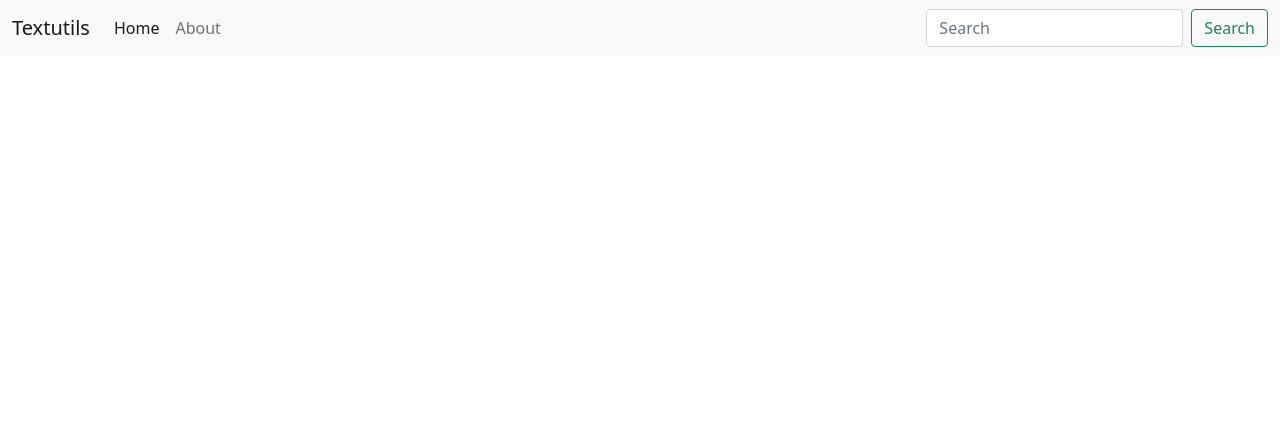
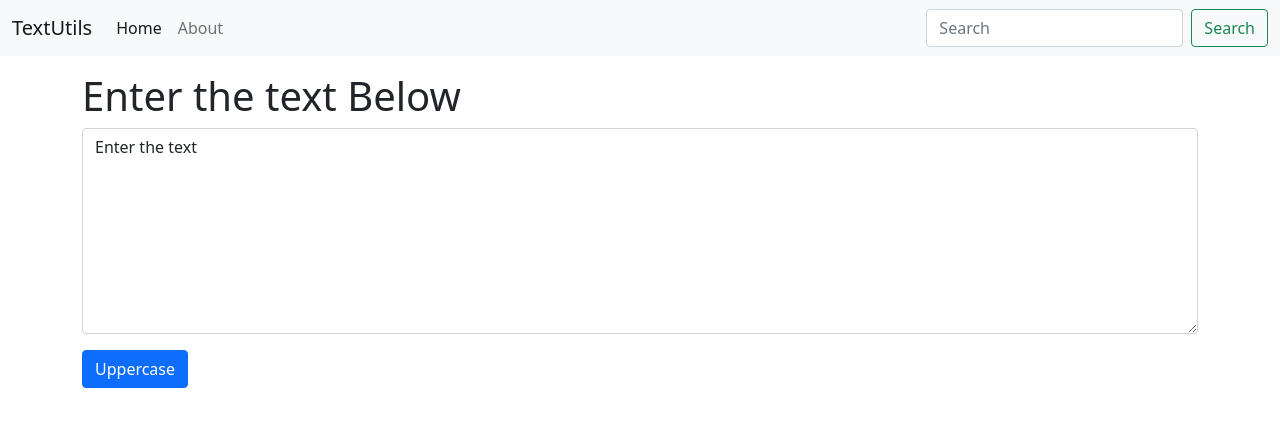
Before and after one commit to Nevilmehta/Textutils, a React (Create React App) app: page / in a window 1280 px wide. Shown: the top 426 px of the page. Built offline with nearby package versions, Linux system fonts and the light colour scheme.

Commit message:
TextUtils second push

```diff
--- a/src/App.js
+++ b/src/App.js
@@ -1,30 +1,14 @@
 import './App.css';
+import Navbar from './components/Navbar';
+import TextForm from './components/TextForm';
 
 function App() {
   return (
     <>
-    <nav className="navbar navbar-expand-lg navbar-light bg-light">
-      <div className="container-fluid">
-        <a className="navbar-brand" href="/">Textutils</a>
-        <button className="navbar-toggler" type="button" data-bs-toggle="collapse" data-bs-target="#navbarSupportedContent" aria-controls="navbarSupportedContent" aria-expanded="false" aria-label="Toggle navigation">
-          <span className="navbar-toggler-icon"></span>
-        </button>
-        <div className="collapse navbar-collapse" id="navbarSupportedContent">
-          <ul className="navbar-nav me-auto mb-2 mb-lg-0">
-            <li className="nav-item">
-              <a className="nav-link active" aria-current="page" href="/">Home</a>
-            </li>
-            <li className="nav-item">
-              <a className="nav-link" href="/">About</a>
-            </li>
-          </ul>
-          <form className="d-flex">
-            <input className="form-control me-2" type="search" placeholder="Search" aria-label="Search" />
-            <button className="btn btn-outline-success" type="submit">Search</button>
-          </form>
-        </div>
-      </div>
-</nav>
+    <Navbar title="TextUtils" />
+    <div className="container my-3">
+      <TextForm heading="Enter the text Below" />
+    </div>
     </>
   );
 }
--- /dev/null
+++ b/src/components/Navbar.js
@@ -0,0 +1,39 @@
+import React from 'react'
+import PropTypes from 'prop-types'
+
+export default function Navbar(props) {
+  return (
+    <nav className="navbar navbar-expand-lg navbar-light bg-light">
+      <div className="container-fluid">
+        <a className="navbar-brand" href="/">{props.title}</a>
+        <button className="navbar-toggler" type="button" data-bs-toggle="collapse" data-bs-target="#navbarSupportedContent" aria-controls="navbarSupportedContent" aria-expanded="false" aria-label="Toggle navigation">
+          <span className="navbar-toggler-icon"></span>
+        </button>
+        <div className="collapse navbar-collapse" id="navbarSupportedContent">
+          <ul className="navbar-nav me-auto mb-2 mb-lg-0">
+            <li className="nav-item">
+              <a className="nav-link active" aria-current="page" href="/">Home</a>
+            </li>
+            <li className="nav-item">
+              <a className="nav-link" href="/">{props.aboutText}</a>
+            </li>
+          </ul>
+          <form className="d-flex">
+            <input className="form-control me-2" type="search" placeholder="Search" aria-label="Search" />
+            <button className="btn btn-outline-success" type="submit">Search</button>
+          </form>
+        </div>
+      </div>
+    </nav>
+  )
+}
+
+Navbar.propTypes = {
+    title: PropTypes.string.isRequired,
+    aboutText: PropTypes.string.isRequired
+}
+
+Navbar.defaultProps = {
+    title: 'TextUtils',
+    aboutText: 'About'
+}
--- /dev/null
+++ b/src/components/TextForm.js
@@ -0,0 +1,27 @@
+import React, {useState} from 'react'
+
+export default function TextForm(props) {
+
+  const handleUpClick = ()=>{
+    // console.log("Uppercase was clicked" + text);
+    let newText = text.toUpperCase();
+    setText(newText)
+  }
+  const handleOnChange = (event)=>{
+    // console.log("On Change")
+    setText(event.target.value)
+  }
+
+  const [text, setText] = useState('Enter the text');
+//   text = "new text"; wrong way
+//   setText("new text"); correct way
+  return (
+    <div>
+        <h1>{props.heading}</h1>
+        <div className="mb-3">
+            <textarea className="form-control" value={text} onChange={handleOnChange} id="myBox" rows="8"></textarea>
+        </div>
+        <button className="btn btn-primary" onClick={handleUpClick}>Uppercase</button>
+    </div>
+  )
+}
```
